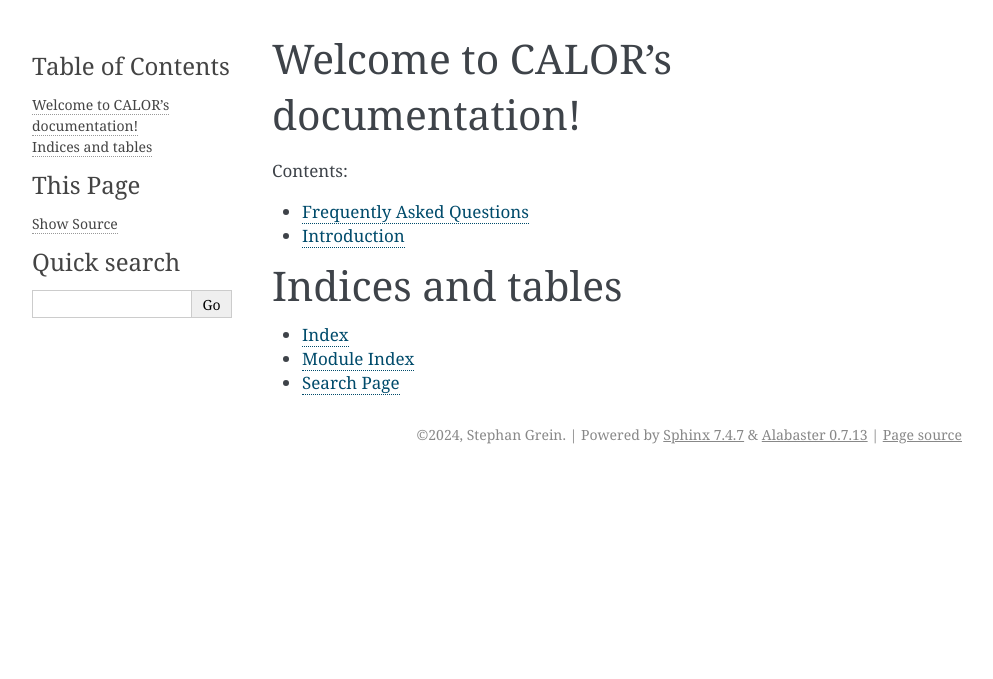
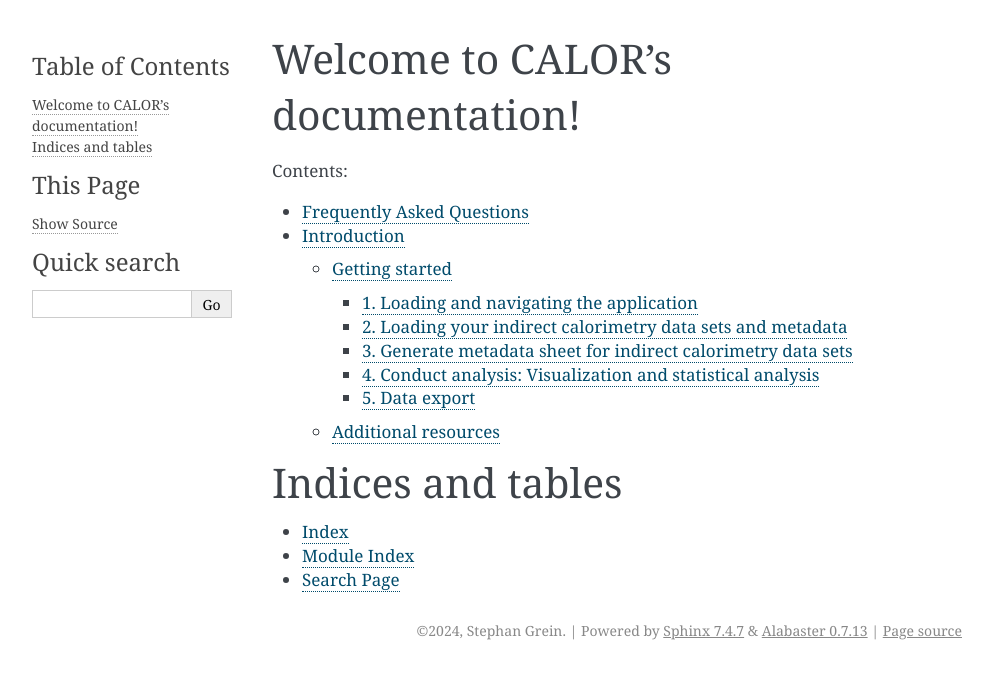
Before and after one commit to stephanmg/calorimetry, a Sphinx documentation site: the page built from docs/index.rst, in a window 1280 px wide. Shown: the top 679 px of the page, without its empty margins (148-1141 px from the left). Built offline with Sphinx 7.4.7, drawn with Linux system fonts in a browser that asks for light colours; some of the changed lines change nothing that is shown.

Commit message:
Working on docs.

```diff
--- a/docs/index.rst
+++ b/docs/index.rst
@@ -7,7 +7,7 @@
 =================================
 
 .. toctree::
-   :maxdepth: 2
+   :maxdepth: 3
    :caption: Contents:
 
 
--- a/docs/intro.rst
+++ b/docs/intro.rst
@@ -1,5 +1,104 @@
 Introduction
 ============
 
-For a very brief tour use the "Guide me" button in the web application.
-Written examples are accessible through the "Get help" button within the web application.
+For a very brief tour use the **User guide** button in the **Visualization and statistical analysis** tab
+Short written examples are accessible through the **Getting help** button on the landing page.
+
+
+Getting started
+---------------
+
+
+1. Loading and navigating the application
+~~~~~~~~~~~~~~~~~~~~~~~~~~~~~~~~~~~~~~~~~
+
+Navigate to `CALOR <https://shiny.iaas.uni-bonn.de/Calo>`_ access the Shiny web application.
+The landing page displays some information about supported file formats and main features.
+
+Jump ahead to the section **Visualization and statistical analysis** to get started.
+
+2. Loading your indirect calorimetry data sets and metadata
+~~~~~~~~~~~~~~~~~~~~~~~~~~~~~~~~~~~~~~~~~~~~~~~~~~~~~~~~~~~
+
+Load example data sets and metadata, either **UCP1 KO** or **DAKO** are available. Alternatively, provide your own data set and metadata.
+
+   First note, metadata is optional, but some analysis functions are not available, since indirect calorimetry
+   raw data sets allow only for a limited number of metadata.
+
+   If you then have the Metadata Sheet, simply tick **Have additional metadata?** in the top left section of the application.
+   Provide simply the file through the upload dialog by clicking the **Browse...** button.
+
+   Next provide *all* of your indirect calorimetry data sets associated with the metadata respectively your experiment.
+   Use the **Number of data files** slider, to adjust to the number of cohorts you have in your experiment, e.g. typically
+   we have 2 or 4 cohorts recorded.
+
+3. Generate metadata sheet for indirect calorimetry data sets
+~~~~~~~~~~~~~~~~~~~~~~~~~~~~~~~~~~~~~~~~~~~~~~~~~~~~~~~~~~~~~
+   If you already have the filled out Metadata Sheet (Seep et al., 2024), then you
+   can skip the this step, otherwise fill out either the full Metadata Sheet for your experiment or
+   use the Metadata Sheet helper application to fill out the Metadata Sheet. In the latter case navigate
+   to `Metadata converter <https://shiny.iaas.uni-bonn.de/CaloHelper>`_.
+
+   You have two options: Automatic Metadata Sheet generation or a manual fill in.
+
+   First option: Provide an Excel (*.xlsx*) file with the following column structure:
+
+   Example metadata table for metadata converter
+   ^^^^^^^^^^^^^^^^^^^^^^^^^^^^^^^^^^^^^^^^^^^^^
+
+   +-----------+--------+------+----------+-------------+----------+---------+----------+--------+----------+--------+
+   | Animal #  | sex    | diet | genotype | age at start| bw start | bw end  | fm start | fm_end | lm start | lm end |
+   +===========+========+======+==========+=============+==========+=========+==========+========+==========+========+
+   | 1         | male   | HFD  | KO       | 11          | 20       | 23      | 5        | 6      | 15       | 17     |
+   +-----------+--------+------+----------+-------------+----------+---------+----------+--------+----------+--------+
+   | 2         | female | CD   | UCP1     | 11          | 22       | 25      | 7        | 8      | 16       | 18     |
+   +-----------+--------+------+----------+-------------+----------+---------+----------+--------+----------+--------+
+   | ...       | ...    | ...  | ...      | ...         | ...      | ...     | ...      | ...    | ...      | ...    |
+   +-----------+--------+------+----------+-------------+----------+---------+----------+--------+----------+--------+
+
+   You can display your input excel sheet with the button **Display input Excel file** to confirm you adhere to the
+   required structure displayed in the example metadata table above.
+
+   You can then download the metadata sheet by the download button **Download metadata sheet**.
+
+   Note that animal IDs (Animal #) need to be numeric, sex always specified as male or female, diet as a string, age at
+   start must use the same unit, i.e. weeks or days, **bw** start, **bw** end, **fm** start, **fm** end, **lm** start and
+   **lm** end correspond to the body weight, lean and fat mass at the start respectively end of the
+   experiment and to be reported in units of gram. All displayed columns are required.
+
+   Second option: Manual fill in of a Metadata Sheet by using the option **Specify metadata instead manually**. This wiill
+   guide you step by step through the input of your, e.g. 4 cohorts and the corresponding metadata. Genotype can be added
+   via the *Condition* option.
+
+   You can then download the metadata sheet by the download button **Download metadata sheet**.
+
+4. Conduct analysis: Visualization and statistical analysis
+~~~~~~~~~~~~~~~~~~~~~~~~~~~~~~~~~~~~~~~~~~~~~~~~~~~~~~~~~~~
+
+   Use the larger **+** (plus symbol) right to the **Plotting** section to expand options.
+
+   First steps involve to display the metadata about the body composition and other metadata by chosing **BodyComposition**
+   from the **Select quantity to plot** selection field.
+
+   Next steps are to inspect **Raw** quantities, **EnergyExpenditure**, **TotalEnergyExpenditure** and **RestingMetabolicRate**
+   through the same selection field **Select quantity to plot**.
+
+   Note that on the right hand side a plot of the quantity of interest will be displayed, additional panels for **Statistical Analysis**,
+   **Modelling** and additional information about group comparisons are displayed.
+
+   During analysis, data might need further curation, e.g. exclusion of animals or recorded days. Use the **Data curation**
+   panel analogue to the previous **Plotting** section to visualize and analyze results.
+
+
+5. Data export
+~~~~~~~~~~~~~~
+   To export combined data sets for all cohorts, data frames for plotting of results, and calculated quantities,
+   all data can be download through the **Data export** panel, choose the *.zip* download which downloads one
+   compressed file containing all data.
+
+
+Additional resources
+--------------------
+
+Workflow and use-cases are documented in a series of short instructional YouTube videos demonstrating the features of the
+web application: `@CALOR-APP <https://www.youtube.com/@CALOR-APP>`_.
```
